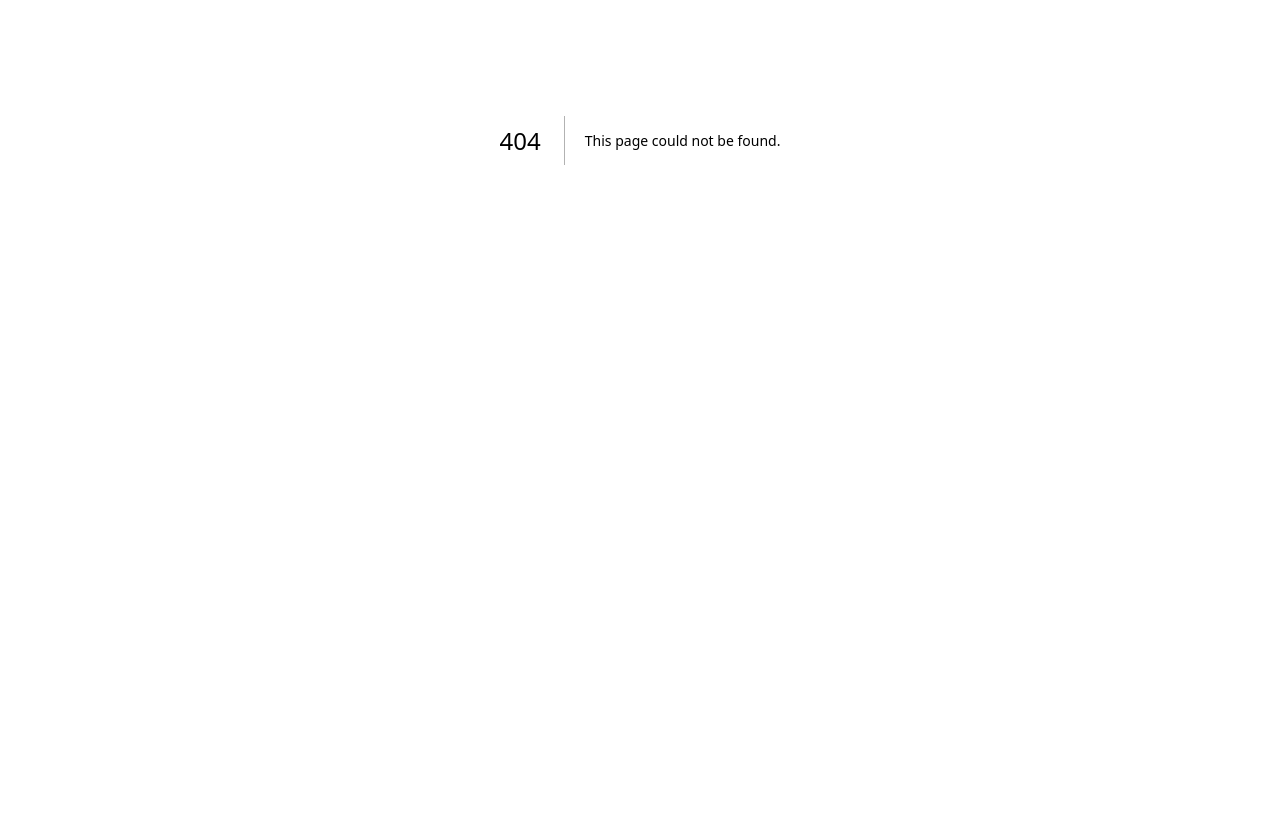
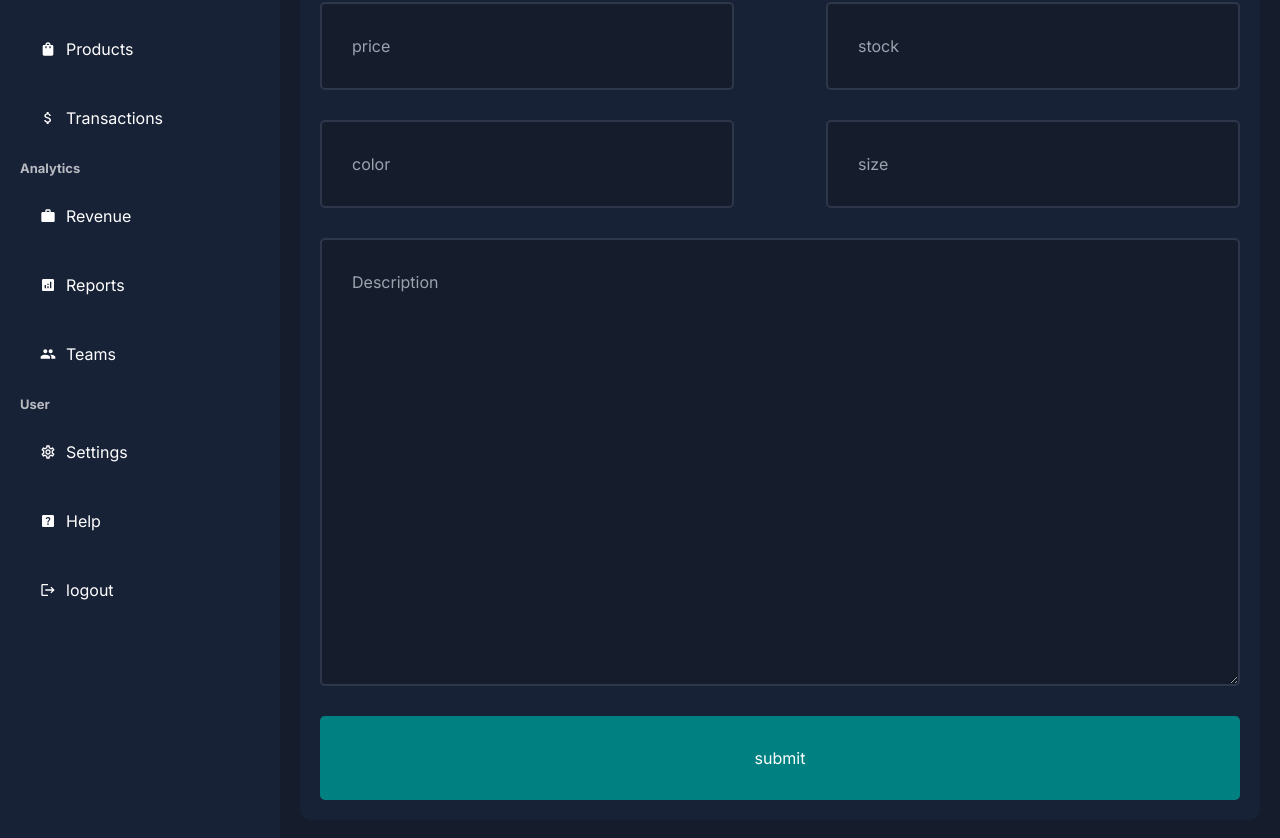
Before and after one commit to biniruu/admin-dashboard-nextjs14, a Next.js app: page /dashboard/products/add in a window 1280 px wide. Before the commit this address had no page. Shown: the part 260-1098 px from the top of the page. Before the commit the page ends 800 px from the top, so only its background shows below. Built offline with nearby package versions, Linux system fonts and the light colour scheme.

Commit message:
feat: create add page

```diff
--- /dev/null
+++ b/src/app/dashboard/products/add/addProduct.module.css
@@ -0,0 +1,42 @@
+.container {
+  background-color: var(--bg-soft);
+  border-radius: 0.625rem;
+  margin-top: 1.25rem;
+  padding: 1.25rem;
+}
+
+.form {
+  display: flex;
+  flex-wrap: wrap;
+  justify-content: space-between;
+
+  input,
+  textarea,
+  select {
+    background-color: var(--bg);
+    border: 0.125rem solid #2e374a;
+    border-radius: 0.3125rem;
+    color: var(--text);
+    margin-bottom: 1.875rem;
+    padding: 1.875rem;
+  }
+
+  input,
+  select {
+    width: 45%;
+  }
+
+  textarea {
+    width: 100%;
+  }
+
+  button {
+    background-color: teal;
+    border: none;
+    border-radius: 0.3125rem;
+    color: var(--text);
+    cursor: pointer;
+    padding: 1.875rem;
+    width: 100%;
+  }
+}
--- /dev/null
+++ b/src/app/dashboard/products/add/page.tsx
@@ -0,0 +1,30 @@
+'use client'
+
+import styles from './addProduct.module.css'
+
+function AddProductPage() {
+  // TODO: convert into fetching data when a fetching logic is built
+  const addProduct = () => {}
+
+  return (
+    <div className={styles.container}>
+      <form action={addProduct} className={styles.form}>
+        <input type="text" placeholder="title" name="title" required />
+        <select name="cat" id="cat">
+          <option value="general">choose a category</option>
+          <option value="kitchen">kitchen</option>
+          <option value="phone">phone</option>
+          <option value="computer">computer</option>
+        </select>
+        <input type="number" placeholder="price" name="price" required />
+        <input type="number" placeholder="stock" name="stock" required />
+        <input type="text" placeholder="color" name="color" />
+        <input type="text" placeholder="size" name="size" />
+        <textarea name="desc" id="desc" rows={16} placeholder="Description" required></textarea>
+        <button type="submit">submit</button>
+      </form>
+    </div>
+  )
+}
+
+export default AddProductPage
```
